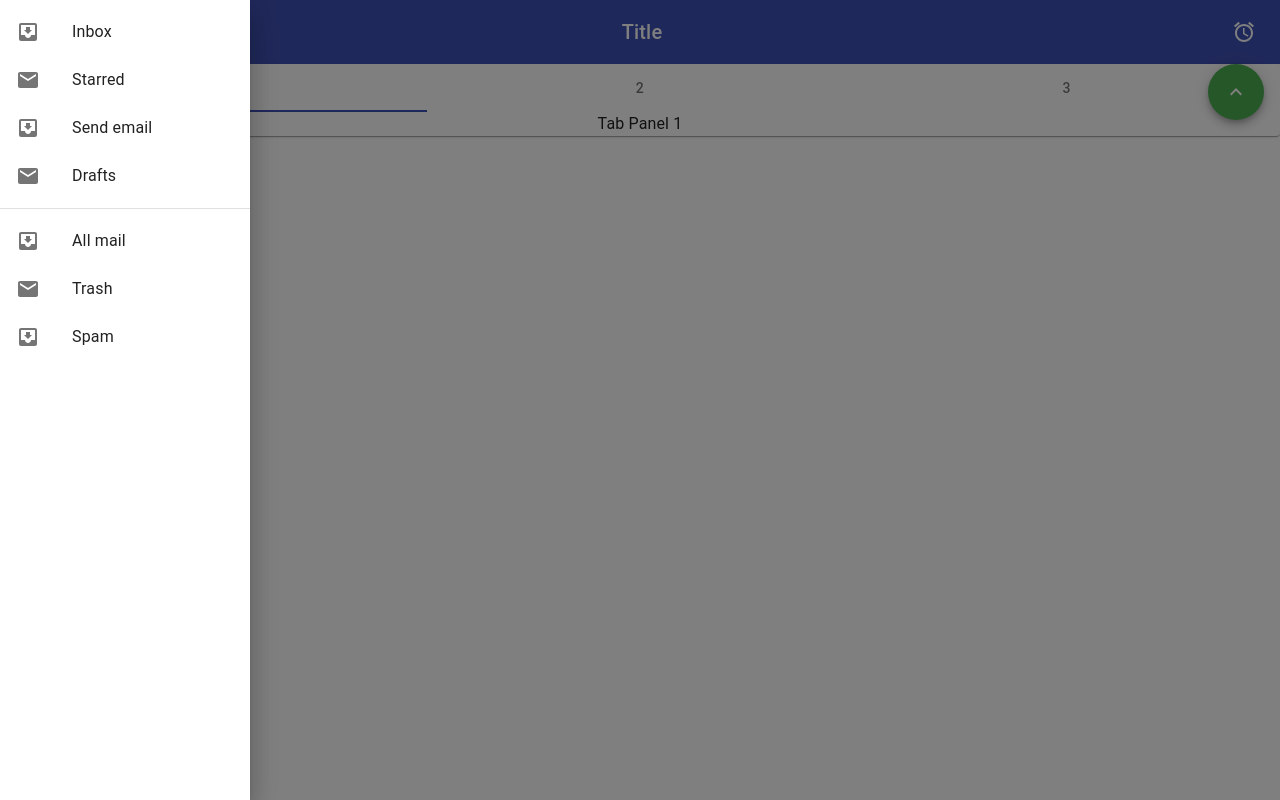
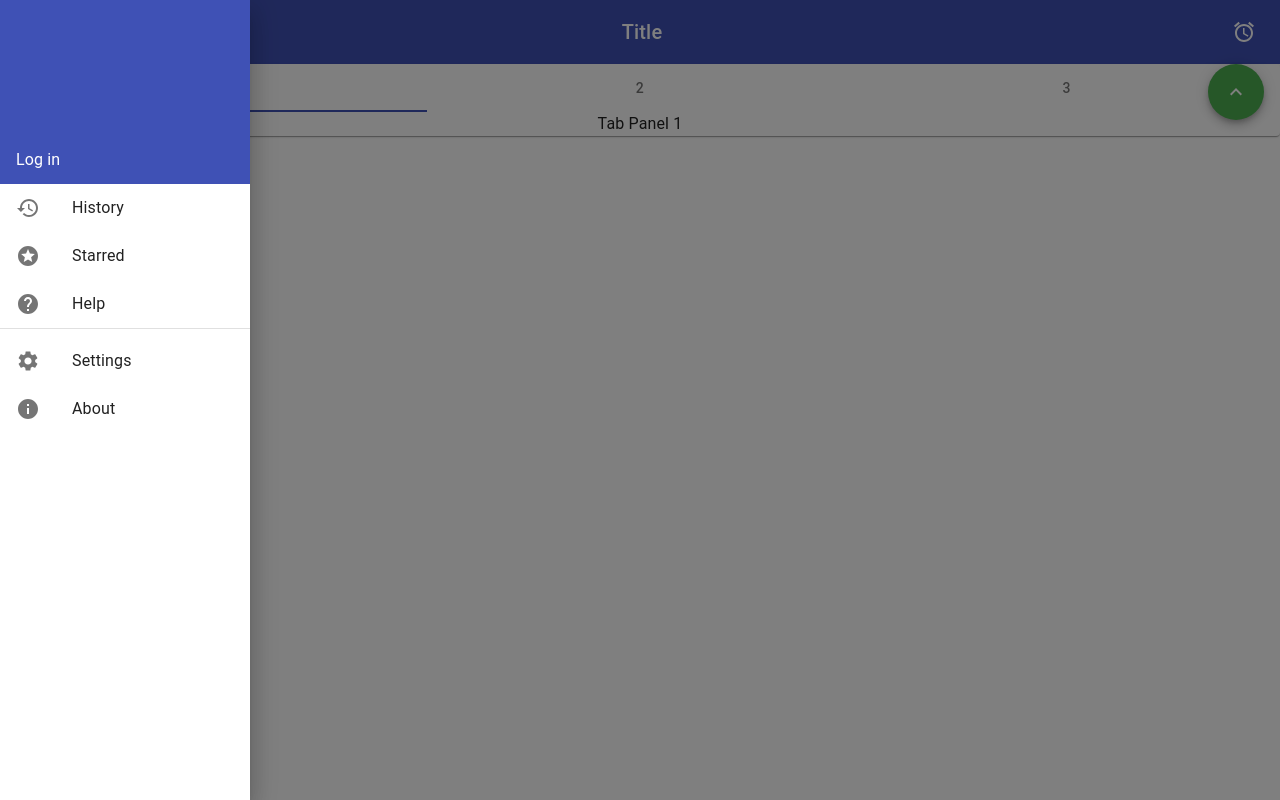
Before and after one commit to hozongsien/Imposter, a React (Create React App) app: page / in a window 1280 px wide. Both pictures are taken after a click on the button 36 px from the left and 32 px from the top of the page. Built offline with nearby package versions, Linux system fonts and the light colour scheme.

Commit message:
Formatted side drawer

```diff
--- a/src/components/SideDrawer.js
+++ b/src/components/SideDrawer.js
@@ -9,18 +9,26 @@ import Divider from '@material-ui/core/Divider';
 import ListItem from '@material-ui/core/ListItem';
 import ListItemIcon from '@material-ui/core/ListItemIcon';
 import ListItemText from '@material-ui/core/ListItemText';
-import InboxIcon from '@material-ui/icons/MoveToInbox';
-import MailIcon from '@material-ui/icons/Mail';
+import HistoryIcon from '@material-ui/icons/History';
+import StarsIcon from '@material-ui/icons/Stars';
+import HelpIcon from '@material-ui/icons/Help';
+import SettingsIcon from '@material-ui/icons/Settings';
+import InfoIcon from '@material-ui/icons/Info';
 
 const useStyles = makeStyles((theme) => ({
   list: {
     width: 250,
   },
-  fullList: {
-    width: 'auto',
-  },
   menuButton: {
     marginRight: theme.spacing(2),
+  },
+  subList: {
+    padding: theme.spacing(0),
+  },
+  loginButton: {
+    paddingTop: theme.spacing(18),
+    backgroundColor: theme.palette.primary.main,
+    color: 'white',
   },
 }));
 
@@ -40,29 +48,48 @@ const SideDrawer = () => {
 
   const list = (anchor) => (
     <div
-      className={clsx(classes.list, {
-        [classes.fullList]: anchor === 'top' || anchor === 'bottom',
-      })}
+      className={clsx(classes.list)}
       role="presentation"
       onClick={toggleDrawer(anchor, false)}
       onKeyDown={toggleDrawer(anchor, false)}
     >
-      <List>
-        {['Inbox', 'Starred', 'Send email', 'Drafts'].map((text, index) => (
-          <ListItem button key={text}>
-            <ListItemIcon>{index % 2 === 0 ? <InboxIcon /> : <MailIcon />}</ListItemIcon>
-            <ListItemText primary={text} />
-          </ListItem>
-        ))}
+      <List className={classes.subList}>
+        <ListItem className={classes.loginButton} button>
+          <ListItemText primary="Log in" />
+        </ListItem>
+        <ListItem button>
+          <ListItemIcon>
+            <HistoryIcon />
+          </ListItemIcon>
+          <ListItemText primary="History" />
+        </ListItem>
+        <ListItem button>
+          <ListItemIcon>
+            <StarsIcon />
+          </ListItemIcon>
+          <ListItemText primary="Starred" />
+        </ListItem>
+        <ListItem button>
+          <ListItemIcon>
+            <HelpIcon />
+          </ListItemIcon>
+          <ListItemText primary="Help" />
+        </ListItem>
       </List>
       <Divider />
       <List>
-        {['All mail', 'Trash', 'Spam'].map((text, index) => (
-          <ListItem button key={text}>
-            <ListItemIcon>{index % 2 === 0 ? <InboxIcon /> : <MailIcon />}</ListItemIcon>
-            <ListItemText primary={text} />
-          </ListItem>
-        ))}
+        <ListItem button>
+          <ListItemIcon>
+            <SettingsIcon />
+          </ListItemIcon>
+          <ListItemText primary="Settings" />
+        </ListItem>
+        <ListItem button>
+          <ListItemIcon>
+            <InfoIcon />
+          </ListItemIcon>
+          <ListItemText primary="About" />
+        </ListItem>
       </List>
     </div>
   );
--- a/src/components/SimpleTabs.js
+++ b/src/components/SimpleTabs.js
@@ -68,9 +68,6 @@ const useStyles = makeStyles((theme) => ({
     '&:hover': {
       backgroundColor: green[600],
     },
-    panel: {
-      padding: '0px',
-    },
   },
 }));
 
@@ -99,13 +96,13 @@ const SimpleTabs = (props) => {
       color: 'inherit',
       className: clsx(classes.fab, classes.fabGreen),
       icon: <UpIcon />,
-      label: 'Expand',
+      label: 'Up',
     },
     {
       color: 'secondary',
       className: classes.fab,
       icon: <CloudUploadIcon />,
-      label: 'Edit',
+      label: 'Upload',
     },
     {
       color: 'primary',
```
